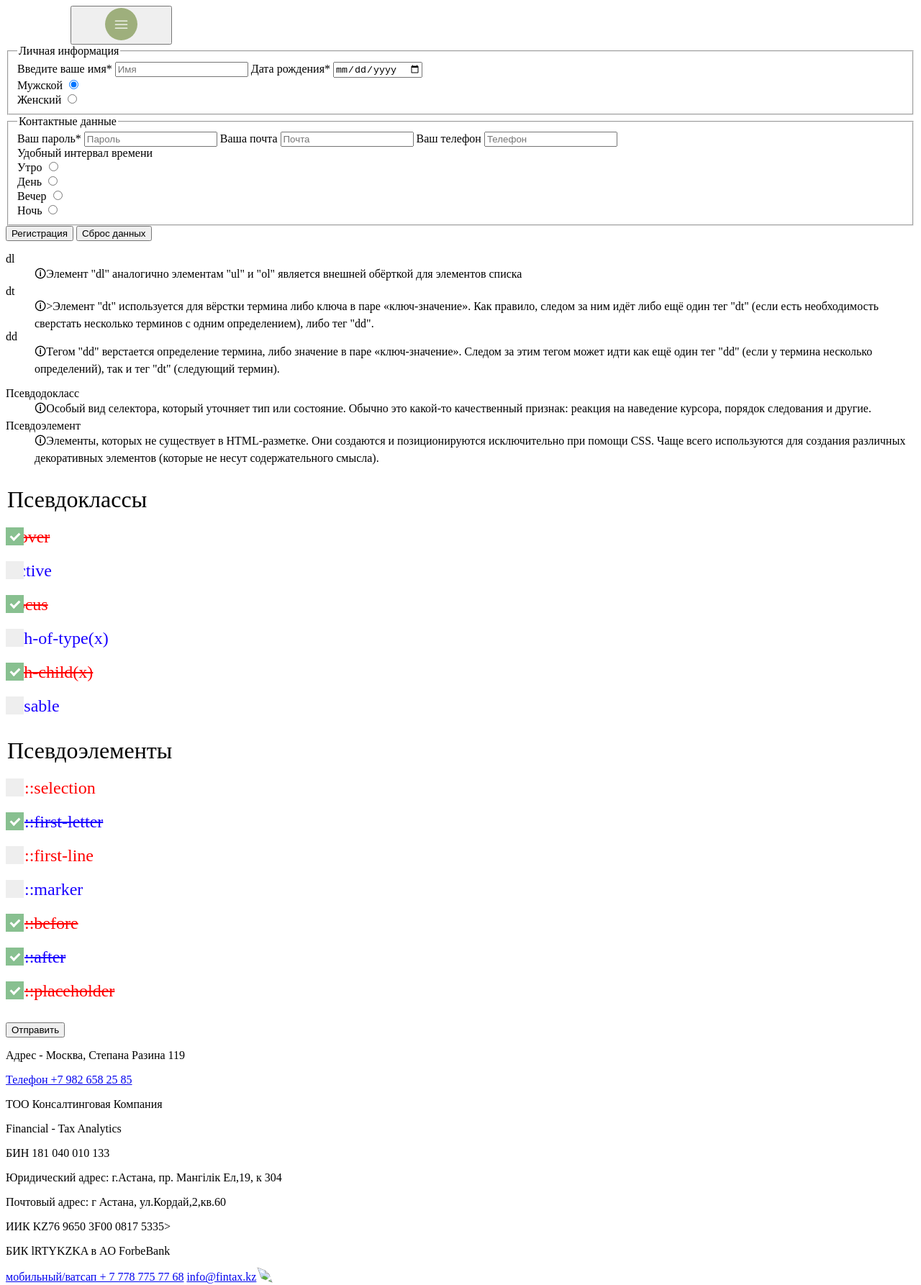
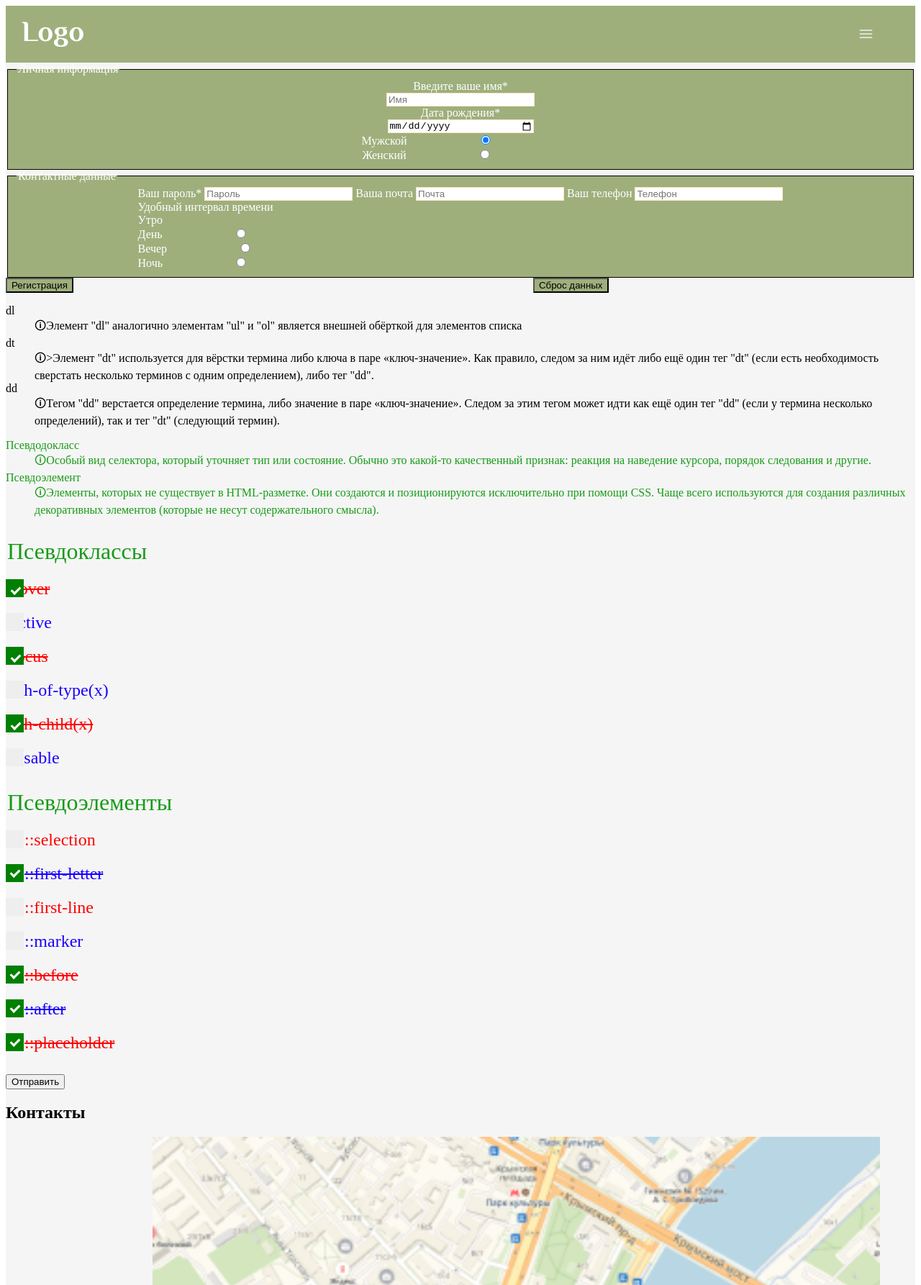
Before and after one commit to alexanderioo/alexander, a plain HTML site: page form.html in a window 1280 px wide. Shown: the top 1786 px of the page at 72% size. Drawn offline with Linux system fonts and the light colour scheme.

Commit message:
коми

```diff
--- /dev/null
+++ b/css/demo.css
@@ -0,0 +1,34 @@
+.headerflex{
+    display: flex;
+    justify-content: space-between;
+    background-color: #9EAF7C;
+}
+.header_logo{
+    margin:22px
+  }
+.header_button {
+    background: none;
+    border: none;
+}
+main{
+    background: whitesmoke;
+}
+.map{
+    margin-top: 400px;
+    cursor: pointer;
+    width: 300px;
+    height: 300px;
+}
+
+.map-img {
+    object-fit: cover;
+    object-position: -310px 0px;
+    width: 722px;
+}
+
+.center {
+    position: relative;
+    top: 50%;
+    left: 50%;
+    transform: translate(-50%, -50%);
+}
--- a/css/form.css
+++ b/css/form.css
@@ -1,3 +1,18 @@
+.headerflex{
+    display: flex;
+    justify-content: space-between;
+    background-color: #9EAF7C;
+}
+.header_logo{
+    margin:22px
+  }
+.header_button {
+    background: none;
+    border: none;
+}
+main{
+    background: whitesmoke;
+}
 .logo{
     transform: rotate(30deg);
     transform: scale(2);
@@ -10,7 +25,9 @@ dd::before {
     content: "🛈";
 
 }
-
+.form-container{
+    color: #179b17;
+}
 
 .checkmark::before {
     content: "";
@@ -23,22 +40,22 @@ dd::before {
 }
 .Pseudo-classes__label:hover .Pseudo-classes__input + .checkmark::before {
     background-color: #93a893;
-    box-shadow: 0 0 5px 1px #179b17
+    box-shadow: 0 0 5px 1px greenyellow
 }
 .Pseudo-elements__label:hover .Pseudo-elements__input + .checkmark::before {
     background-color: #93a893;
-    box-shadow: 0 0 5px 1px #179b17
+    box-shadow: 0 0 5px 1px greenyellow
 }
 .Pseudo-classes__input:checked + .checkmark::before {
-    background-color: #88c090;
+    background-color: green
 }
 .Pseudo-elements__input:checked + .checkmark::before {
-    background-color: #88c090;
+    background-color: green
 }
 .Pseudo-classes__input:checked + .checkmark:after {
     display: block;
-    left: 9px;
-    top: 5px;
+    left: 10px;
+    top: 8px;
     width: 5px;
     height: 10px;
     border: solid white;
@@ -104,3 +121,46 @@ dd::before {
     position: relative;
     cursor: pointer;
 }
+.contacts_icon{
+    width: 80%;
+
+}
+
+.footer{
+    background-color: #9EAF7C;
+}
+.footer_text {
+    display: flex;
+    justify-content: center;
+    font-family: "Philosopher-Regular";
+    font-size: 1rem;
+    font-style: normal;
+    font-weight: 400;
+    line-height: 179.182%;
+    text-decoration: none;
+    color: white;
+}
+.form {
+    display: flex;
+    color: white;
+    align-items: center;
+    flex-wrap: wrap;
+    flex-direction: column;
+    background-color: #9EAF7C;
+    border: 1px solid black;}
+.button1{
+    margin-right: 635px;
+    background-color: #9EAF7C;
+}
+.button2{
+    margin-right: 150px;
+    background-color: #9EAF7C
+}
+.input{
+    width: 200px;
+    border: 1px solid bisque;
+}
+.flex{
+    display: flex;
+    flex-wrap: wrap;
+}
--- a/form.html
+++ b/form.html
@@ -9,79 +9,82 @@
 <body>
 
     <header class="header wrapper">
-        <img class="header_logo" src="img/Logo.svg" alt="Logo">
-        <button class="header_button"><img src="img/3.svg" alt="button"></button>
-    </header>
+        <div class = "headerflex">
+            <img class="header_logo" src="img/Logo.svg" alt="Logo">
+                <button class="header_button"><img src="img/3.svg" alt="button"></button>
+        </header>
     <main>
-        <form method="post" action="//httpbin.org/post">
-        <fieldset>
+        <form class="post" method="post" action="//httpbin.org/post">
+        <fieldset class="form">
             <legend >Личная информация</legend>
         <label for="name">
             Введите ваше имя*
         </label>
-        <input required id="name" type="text" name="name" placeholder="Имя">
+        <input class="input" required id="name" type="text" name="name" placeholder="Имя">
         <label for="birthday">
             Дата рождения*
         </label>
-            <input required id="birthday" type="date" placeholder="Дата рождения">
+            <input class="input" required id="birthday" type="date" placeholder="Дата рождения">
             <div class="form-radio">
         <label for="male">
             Мужской
         </label>
-            <input checked id="gender" type="radio" value="Мужской">
+            <input class="input" checked id="gender" type="radio" value="Мужской">
             </div>
             <div class="form-radio">
             <label for="female">
             Женский
             </label>
-            <input id="gender" type="radio" value="Женский">
+            <input class="input" id="gender" type="radio" value="Женский">
             </div>
         </fieldset>
-        <fieldset><legend>Контактные данные</legend>
+        <fieldset class="form"><legend>Контактные данные</legend>
             <label for="password">
                 Ваш пароль*
                 <label>
-                <input required id="password" type="password" placeholder="Пароль">
+                <input class="input" required id="password" type="password" placeholder="Пароль">
             <label for ="email">
                 Ваша почта
             </label>
-                <input required id="email" type="email" placeholder="Почта">
+                <input class="input" required id="email" type="email" placeholder="Почта">
             <label for="phone">
                 Ваш телефон
             </label>
-                <input id="phone" type="tel" placeholder="Телефон">
+                <input class="input" id="phone" type="tel" placeholder="Телефон">
                 <div class="form-radio">
             <label for="time">
                 Удобный интервал времени
             </label>
                 </div>
                 <div class="form-radio">
-             <label for="time1">
+             <label  for="time1">
                 Утро
              </label>
-                <input id="time1" type="radio" value="Утро">
+                <inputclass="input" id="time1" type="radio" value="Утро">
                 </div>
                 <div class="form-radio">
                 <label for="time2">
                 День
                 </label>
-                <input id="time2" type="radio" value="День">
+                <input class="input" id="time2" type="radio" value="День">
                 </div>
                 <div class="form-radio">
                 <label for="time3">
                 Вечер
             </label>
-                <input id="time3" type="radio" value="Вечер">
+                <input class="input" id="time3" type="radio" value="Вечер">
                 </div>
                 <div class="form-radio">
                 <label for="time4">
                 Ночь
                 </label>
-                <input id="time4" type="radio" value="Ночь">
+                <input class="input" id="time4" type="radio" value="Ночь">
                 </div>
         </fieldset>
-        <button type="submit">Регистрация</button>
-        <button type="reset">Сброс данных</button>
+        <div class="button_flex">
+        <button class="button1" type="submit">Регистрация</button>
+        <button class="button2" type="reset">Сброс данных</button>
+    </div>
         </form>
         <dl>
             <dt>dl</dt>
@@ -172,6 +175,11 @@
                 </form>
             </div>
         </section>
+        <section class="contacts wrapper">
+            <h2 class="contacts_title">Контакты</h2>
+            <img class="logo" src="img/mers.png">
+            <img class="contacts_icon" src="img/map.png" alt="Map">
+        </section>
     </main>
     <footer class="footer wrapper">
         <p class="footer_text"> Адрес - Москва, Степана Разина 119</p>
@@ -185,7 +193,6 @@
         <p class="footer_text"> БИК lRTYKZKA в AO ForbeBank</p>
         <a class="footer_text" href="tel:7 778 775 77 68">мобильный/ватсап + 7 778 775 77 68</a>
         <a class="footer_text" href="mailto:info@fintax.kz">info@fintax.kz</a>
-        <img class="logo" src="img/footerlogo.jpg">
     </footer>
 </body>
 </html>
```
Also changed, not shown: demo.html (+18 -35 lines), index.html (+0 -2 lines), img/good.jpg (added), img/good1.jpg (added), img/good2.jpg (added), img/good3.webp (added), img/mers.png (added).
